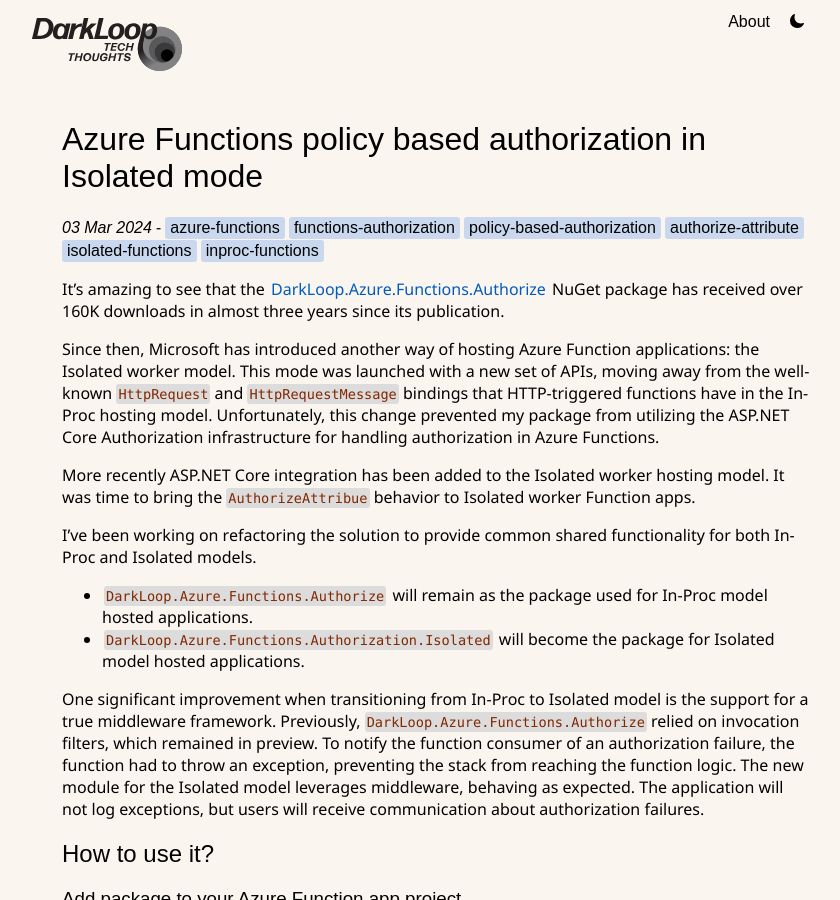
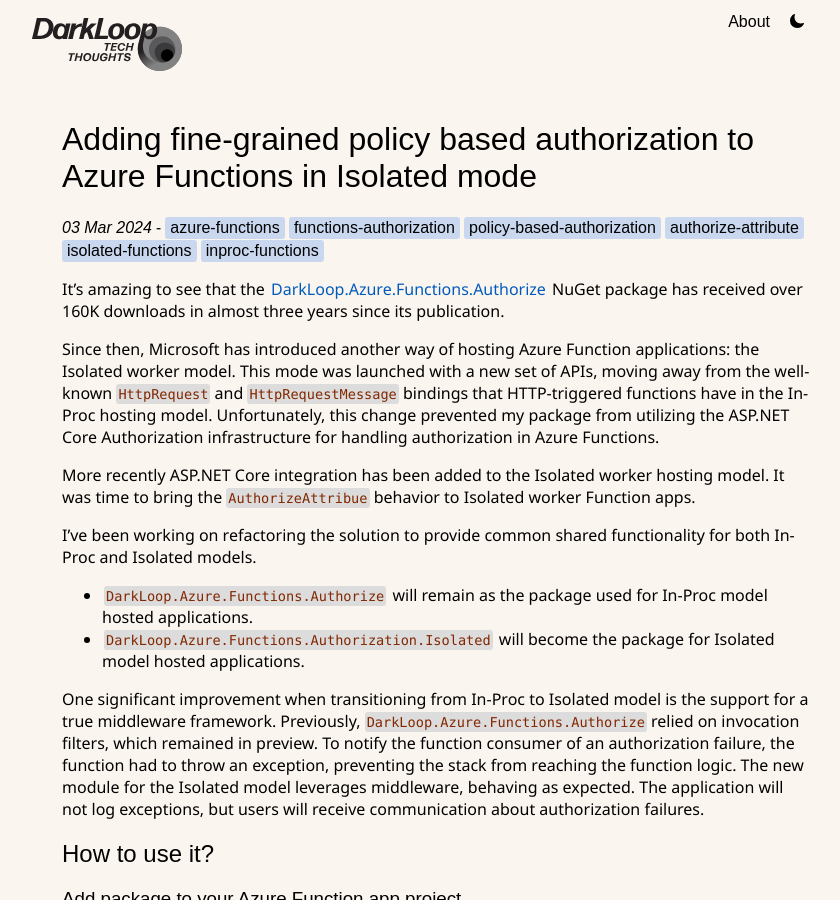
Before and after one commit to artmasa/artmasa.github.io, a Jekyll site: the page built from _posts/2024-03-03-functions-policy-based-auth-for-functions-v4-in-proc-and-isolated.md, in a window 1280 px wide and 900 px high. Shown: the whole window, without its empty margins (203-1043 px from the left). Built offline with Jekyll 4.4.1, drawn with Linux system fonts in a browser that asks for light colours; nearby versions of some CDN libraries; some web fonts are replaced; comment, search, counter and statistics services are not loaded.

Commit message:
Changing title to post

```diff
--- a/_posts/2024-03-03-functions-policy-based-auth-for-functions-v4-in-proc-and-isolated.md
+++ b/_posts/2024-03-03-functions-policy-based-auth-for-functions-v4-in-proc-and-isolated.md
@@ -1,6 +1,6 @@
 ---
 guid:     4b05019d-a555-470a-ad08-8d0bfd8350dd
-title:    Azure Functions policy based authorization in Isolated mode
+title:    Adding fine-grained policy based authorization to Azure Functions in Isolated mode
 layout:   post
 tags:     azure-functions functions-authorization policy-based-authorization authorize-attribute isolated-functions inproc-functions
 comments: true
```
